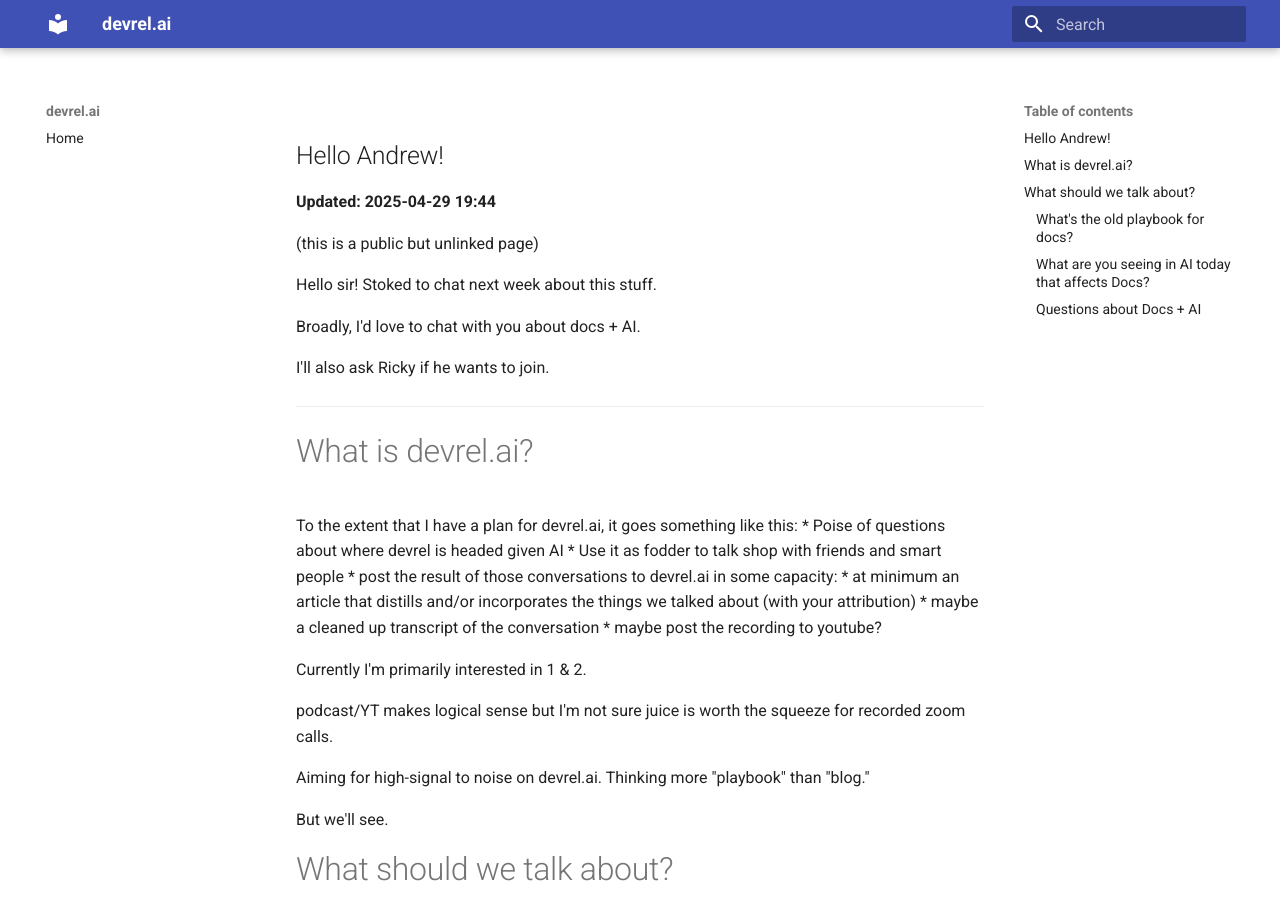
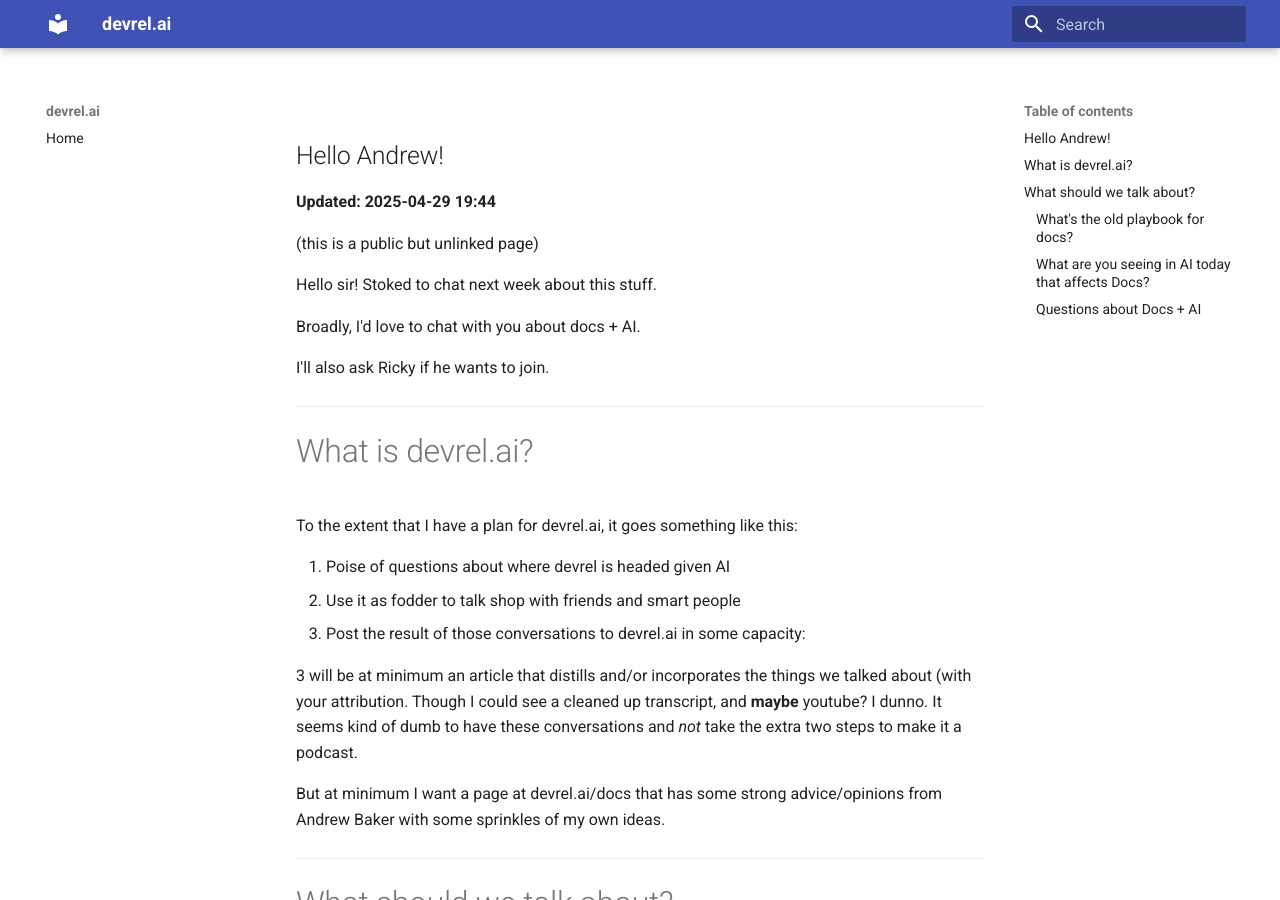
Before and after one commit to GregBaugues/devrel.ai, an MkDocs documentation site: the page built from docs/questions-for-baker.md, in a window 1280 px wide and 900 px high. Built offline with MkDocs 1.6.1 and Material for MkDocs 9.7.7, drawn with Linux system fonts in a browser that asks for light colours.

Commit message:
Update content from DevRel.ai/Site Content (with lowercase filenames)

```diff
--- a/docs/questions-for-baker.md
+++ b/docs/questions-for-baker.md
@@ -15,21 +15,16 @@
 # What is devrel.ai?
 
 To the extent that I have a plan for devrel.ai, it goes something like this:
-* Poise of questions about where devrel is headed given AI
-* Use it as fodder to talk shop with friends and smart people
-* post the result of those conversations to devrel.ai in some capacity:
-	* at minimum an article that distills and/or incorporates the things we talked about (with your attribution)
-	* maybe a cleaned up transcript of the conversation
-	* maybe post the recording to youtube?
 
-Currently I'm primarily interested in 1 & 2.
+1. Poise of questions about where devrel is headed given AI
+2. Use it as fodder to talk shop with friends and smart people
+3. Post the result of those conversations to devrel.ai in some capacity:
 
-podcast/YT makes logical sense but I'm not sure juice is worth the squeeze for recorded zoom calls.
+3 will be at minimum an article that distills and/or incorporates the things we talked about (with your attribution. Though I could see a cleaned up transcript, and **maybe** youtube? I dunno. It seems kind of dumb to have these conversations and *not* take the extra two steps to make it a podcast.
 
-Aiming for high-signal to noise on devrel.ai. Thinking more "playbook" than "blog."
+But at minimum I want a page at devrel.ai/docs that has some strong advice/opinions from Andrew Baker with some sprinkles of my own ideas.
 
-But we'll see.
-
+------
 
 # What should we talk about?
 
```
